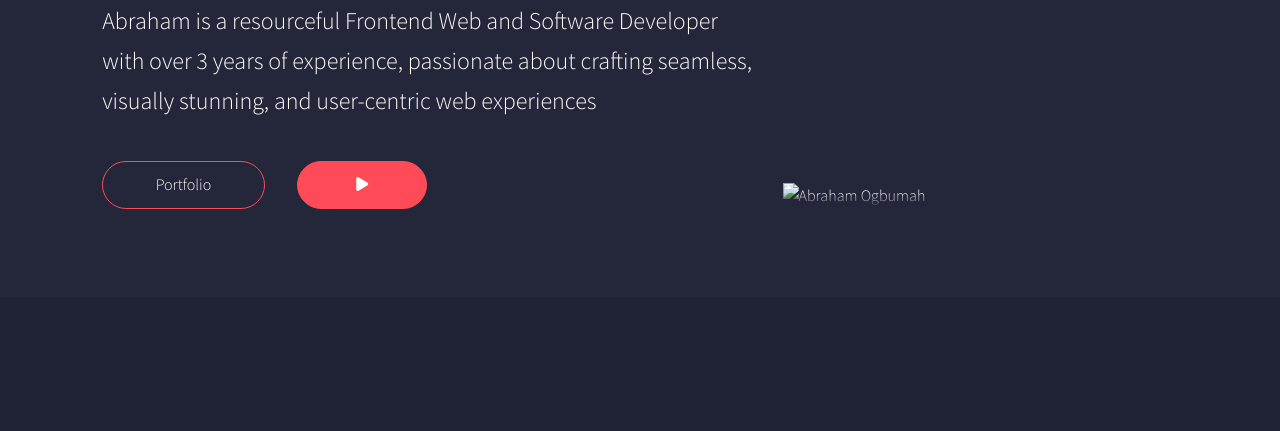
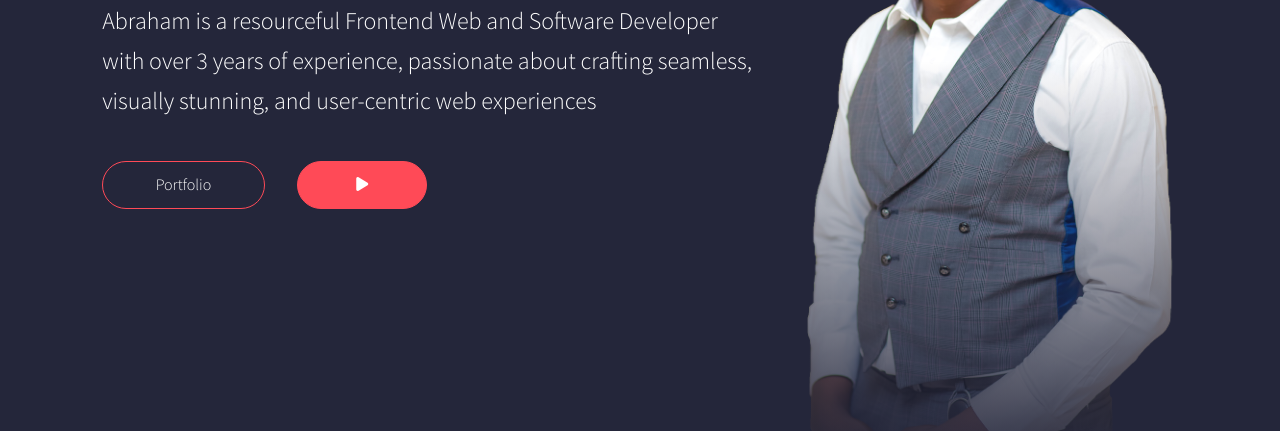
Before and after one commit to Abraham-Ogbumah/my_portfolio_website, a plain HTML site: page index.html in a window 1280 px wide. Shown: the part 377-808 px from the top of the page. Drawn offline with nearby package versions, Linux system fonts and the light colour scheme.

Commit message:
image link

```diff
--- a/index.html
+++ b/index.html
@@ -81,7 +81,7 @@
                         </div>
                         <div class="image-container h-pad">
                             <div class="right_hero-section">
-                                <img class="image" src="./images/Abraham-Ogbumah-Professional Image-2_034313 copy.png"
+                                <img class="image" src="./images/Abraham-Ogbumah-Professional Image-1_034910.png"
                                     alt="Abraham Ogbumah">
                             </div>
                         </div>
```
